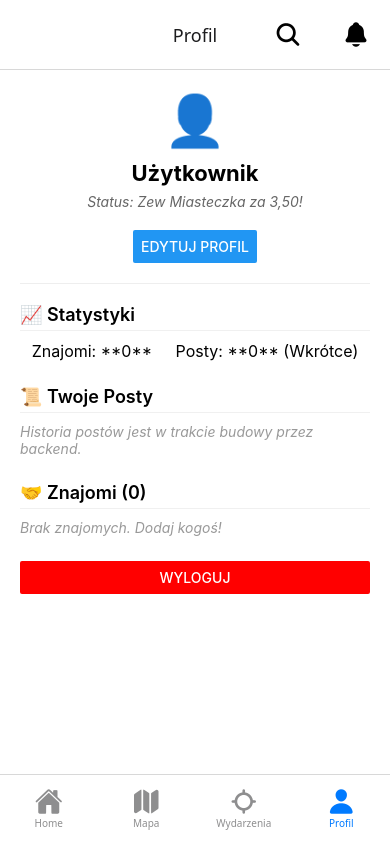
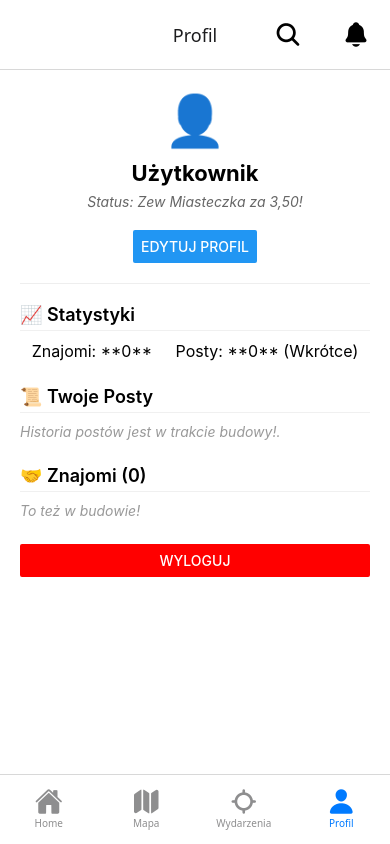
Before and after one commit to SKN-Telephoners/apka_miasteczkowa, a React Native app in the folder frontend/: screen /Profil in a window 390 px wide. Built offline with nearby package versions, Linux system fonts and the light colour scheme; what @maplibre/maplibre-react-native would draw is missing.

Commit message:
small fixes

```diff
--- a/frontend/src/screens/user/EditProfileScreen.tsx
+++ b/frontend/src/screens/user/EditProfileScreen.tsx
@@ -9,7 +9,7 @@ const EditProfileScreen = () => {
 
     // Lokalne stany dla formularza
     // W przyszłości te wartości początkowe powinny pochodzić z UserContext / API
-    const [bio, setBio] = useState("Status: Dostępny w miasteczku!");
+    const [bio, setBio] = useState("Status: Zdałem AUE!?@!");
     const [email, setEmail] = useState(user?.email || "");
     const [username, setUsername] = useState(user?.username || "");
 
@@ -46,7 +46,7 @@ const EditProfileScreen = () => {
                     onChangeText={setUsername}
                     editable={false}
                 />
-                <Text style={styles.hint}>Nazwa użytkownika jest stała.</Text>
+                <Text style={styles.hint}>To też w w budowie!</Text>
 
                 <Text style={styles.label}>Email (Tylko do odczytu)</Text>
                 <TextInput
--- a/frontend/src/screens/user/UserScreen.tsx
+++ b/frontend/src/screens/user/UserScreen.tsx
@@ -52,7 +52,7 @@ const UserScreen = () => {
       {/* 3. Lista Postów */}
       <View style={styles.section}>
         <Text style={styles.sectionTitle}>📜 Twoje Posty</Text>
-        <Text style={styles.infoText}>Historia postów jest w trakcie budowy przez backend.</Text>
+        <Text style={styles.infoText}>Historia postów jest w trakcie budowy!.</Text>
       </View>
 
       {/* 4. Lista Znajomych */}
@@ -65,7 +65,7 @@ const UserScreen = () => {
             </TouchableOpacity>
           ))
         ) : (
-          <Text style={styles.infoText}>Brak znajomych. Dodaj kogoś!</Text>
+          <Text style={styles.infoText}>To też w budowie!</Text>
         )}
       </View>
 
```
